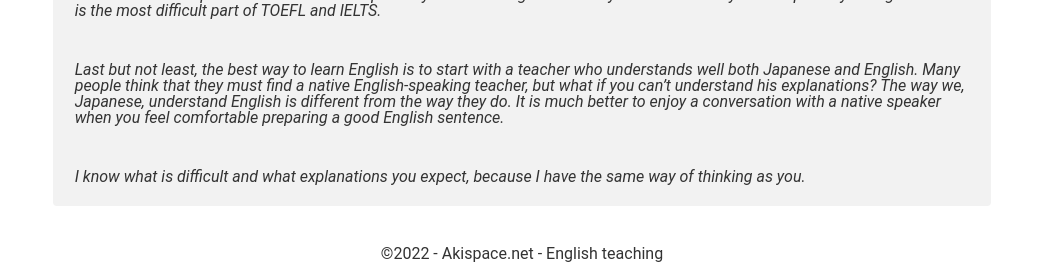
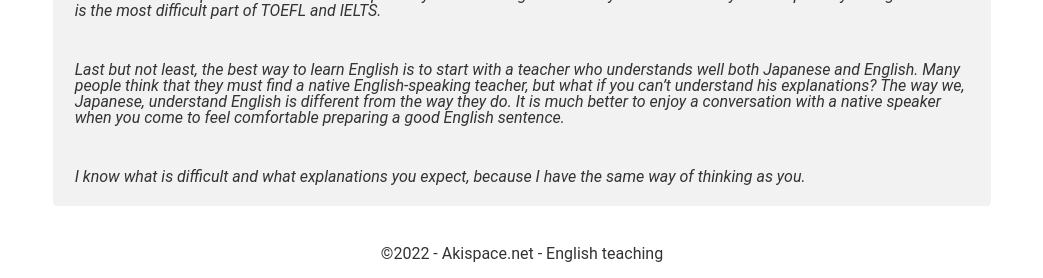
Before and after one commit to phocean/akispace, a Jekyll site: the page built from index.md, in a window 1280 px wide. Shown: the part 962-1240 px from the top of the page, without its empty margins (118-1161 px from the left). Built offline with Jekyll 4.4.1, drawn with Linux system fonts in a browser that asks for light colours.

Commit message:
Update index.md

```diff
--- a/index.md
+++ b/index.md
@@ -30,6 +30,6 @@
 >
 > Logical thinking is also considered to be very important. As a matter of fact, it is tested in many types of English qualification exams. You are expected to write not a simple diary but a well-organized essay to demonstrate your competency in English. This is the most difficult part of TOEFL and IELTS.
 >
-> Last but not least, the best way to learn English is to start with a teacher who understands well both Japanese and English. Many people think that they must find a native English-speaking teacher, but what if you can’t understand his explanations? The way we, Japanese, understand English is different from the way they do. It is much better to enjoy a conversation with a native speaker when you feel comfortable preparing a good English sentence.
+> Last but not least, the best way to learn English is to start with a teacher who understands well both Japanese and English. Many people think that they must find a native English-speaking teacher, but what if you can’t understand his explanations? The way we, Japanese, understand English is different from the way they do. It is much better to enjoy a conversation with a native speaker when you come to feel comfortable preparing a good English sentence.
 >
 > I know what is difficult and what explanations you expect, because I have the same way of thinking as you.
```
